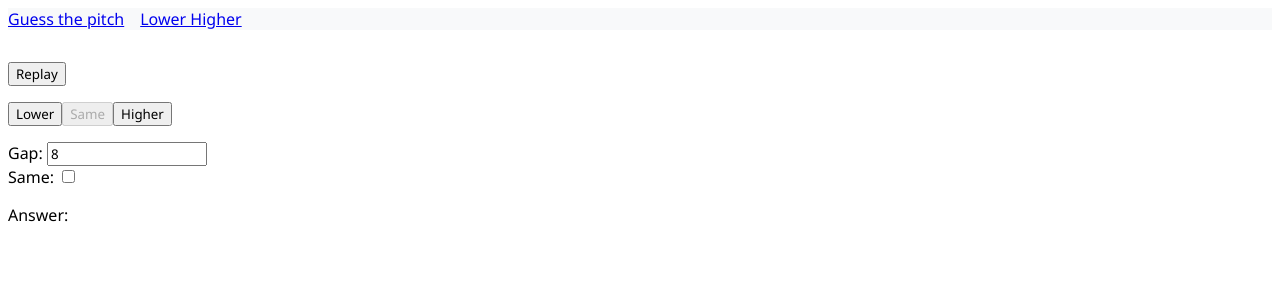
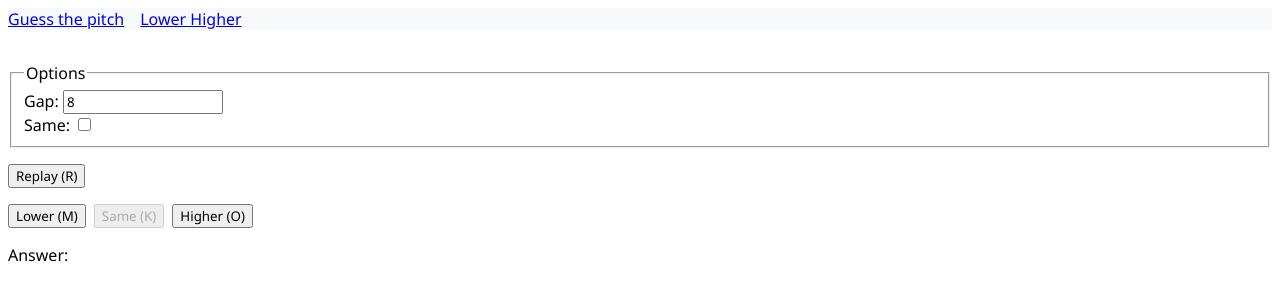
Before and after one commit to igormukhin/hear-the-pitch, a Vue app: page / in a window 1280 px wide. Both pictures are taken after a click on the link "Lower Higher". Shown: the top 300 px of the page. Built offline with nearby package versions, Linux system fonts and the light colour scheme.

Commit message:
shortcuts for higher lower

```diff
--- a/src/App.vue
+++ b/src/App.vue
@@ -2,12 +2,14 @@
 import {ref} from "vue";
 import GuessPitch from "@/components/GuessPitch.vue"
 import HigherLower from "@/components/LowerHigher.vue";
+import KeyboardShortcuts from "@/components/KeyboardShortcuts.vue";
 
 const exercise = ref("guessPitch")
 
 </script>
 
 <template>
+  <KeyboardShortcuts />
   <nav>
     <a href="#" @click="exercise = 'guessPitch'">Guess the pitch</a>
     <a href="#" @click="exercise = 'lowerHigher'">Lower Higher</a>
--- /dev/null
+++ b/src/components/KeyboardShortcuts.vue
@@ -0,0 +1,30 @@
+<script setup lang="ts">
+import {onMounted, onUnmounted} from "vue"
+
+function handleShortcut(event: KeyboardEvent) {
+  if (event.defaultPrevented || event.isComposing || event.repeat ||
+      event.altKey || event.ctrlKey || event.metaKey || event.shiftKey) return
+  if (event.target instanceof HTMLElement &&
+      (event.target.isContentEditable || event.target.closest('input, textarea, select'))) return
+
+  const key = event.key.toLowerCase()
+  const buttons = document.querySelectorAll<HTMLButtonElement>('button[data-shortcut]')
+  for (const button of buttons) {
+    if (button.dataset.shortcut?.toLowerCase() !== key || button.matches(':disabled')) continue
+    if (button.closest('[hidden], [inert]') || !button.getClientRects().length) continue
+    const visibility = window.getComputedStyle(button).visibility
+    if (visibility === "hidden" || visibility === "collapse") continue
+
+    event.preventDefault()
+    button.click()
+    return
+  }
+}
+
+onMounted(() => window.addEventListener("keyup", handleShortcut))
+onUnmounted(() => window.removeEventListener("keyup", handleShortcut))
+</script>
+
+<template>
+  <slot />
+</template>
--- a/src/components/LowerHigher.vue
+++ b/src/components/LowerHigher.vue
@@ -66,25 +66,26 @@ function answerSame() {
 </script>
 
 <template>
+  <fieldset class="panel">
+    <legend>Options</legend>
+    <div>Gap: <input type="number" v-model="gap" /></div>
+    <div>Same: <input type="checkbox" v-model="sameOption" /></div>
+  </fieldset>
+
   <div class="panel">
-    <button @click="playQuestion()">Replay</button>
+    <button @click="playQuestion()" data-shortcut="R">Replay (R)</button>
     <span v-if="justAnswered === '+'" class="correct">Correct</span>
     <span v-if="justAnswered === '-'" class="incorrect">Incorrect</span>
   </div>
 
-  <div class="panel">
-    <button @click="answerLower()">Lower</button>
-    <button @click="answerSame()" :disabled="!sameOption">Same</button>
-    <button @click="answerHigher()">Higher</button>
+  <div class="panel answer-buttons">
+    <button @click="answerLower()" data-shortcut="M">Lower (M)</button>
+    <button @click="answerSame()" data-shortcut="K" :disabled="!sameOption">Same (K)</button>
+    <button @click="answerHigher()" data-shortcut="O">Higher (O)</button>
   </div>
 
   <div class="panel">
-    <div>Gap: <input type="number" v-model="gap" /></div>
-    <div>Same: <input type="checkbox" v-model="sameOption" /></div>
-  </div>
-
-  <div class="panel">
-    <div>Answer: <span class="show-on-hover">{{ toNotation(firstPitch) }} {{ toNotation(secondPitch) }}</span></div>
+    <div>Answer: <span class="show-on-hover">{{ toNotation(firstPitch) }} {{ secondPitch > firstPitch ? '↗' : secondPitch < firstPitch ? '↘' : '→' }} {{ toNotation(secondPitch) }}</span></div>
   </div>
 </template>
 
@@ -92,6 +93,11 @@ function answerSame() {
 
 .panel {
   margin-top: 1em;
+}
+
+.answer-buttons {
+  display: flex;
+  gap: 0.5rem;
 }
 
 .correct {
```
